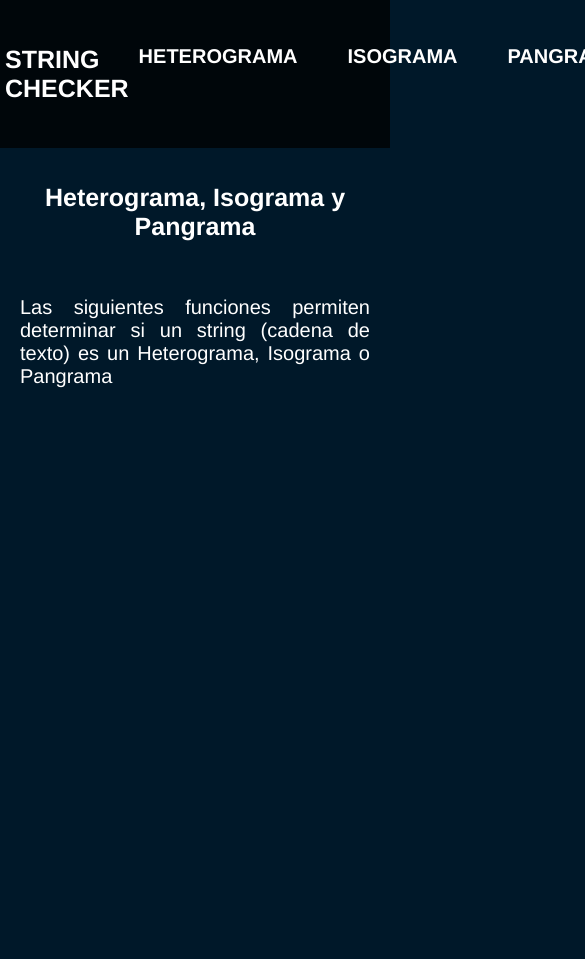
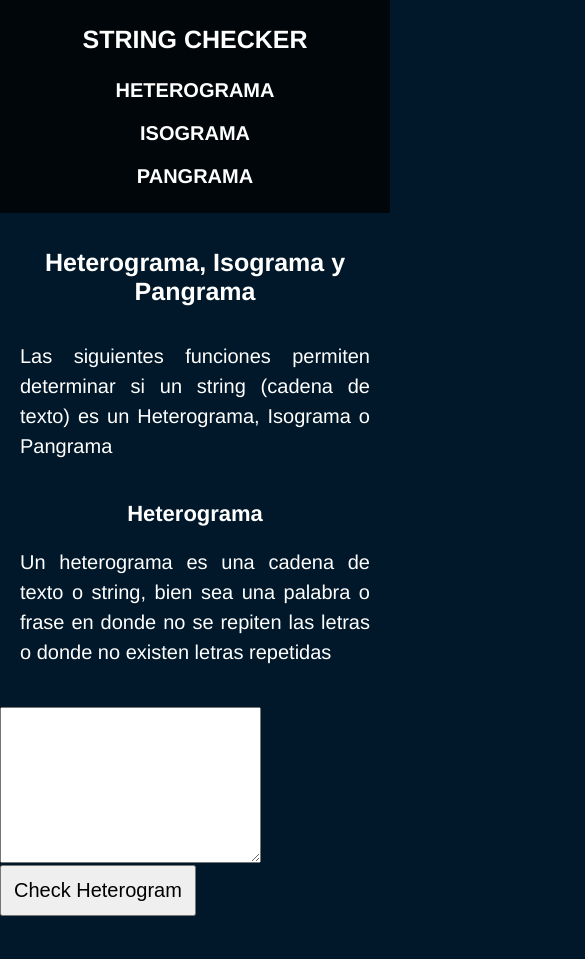
Before and after one commit to Pinto2291/heterograma-isograma-pangrama-ignacio, a plain HTML site: page index.html in a window 390 px wide. Shown: the top 959 px of the page, 585 px wide, since content can reach past the window. Before the commit the page ends 844 px from the top, so only its background shows below. Drawn offline with Linux system fonts and the light colour scheme.

Commit message:
primer algoritmo agregado js modificado, html agregado, text area agregada junto con boton para ejecutar funcion

```diff
--- a/index.html
+++ b/index.html
@@ -19,7 +19,7 @@
 
     </nav>
 
-    <div class="main">
+    <main class="main">
 
         <div class="main-description">
 
@@ -29,7 +29,17 @@
 
         </div>
 
-    </div>
+        <h3 class="title-h3">Heterograma</h3>
+
+        <p class="text-p">Un heterograma es una cadena de texto o string, bien sea una palabra o frase en donde no se repiten las letras o donde no existen letras repetidas</p>
+
+        <textarea class="text-area" name="heterogram-checker" id="heterogram-area" cols="30" rows="10"></textarea>
+
+        <button class="btn pointer" id="heterogram-button">Check Heterogram</button>
+
+        <p class="text-p" id="heterogram-result"></p>
+
+    </main>
 
     <script src="./main.js"></script>
 </body>
--- a/main.js
+++ b/main.js
@@ -1,3 +1,7 @@
+let text_area_heterogram = document.getElementById('heterogram-area');
+let button_heterogram = document.getElementById('heterogram-button');
+let heterogram_result = document.getElementById('heterogram-result');
+
 // Heterograma - un string donde las letras no se repiten ni una sola vez
 
 function isHeterogram(str) {
@@ -17,12 +21,12 @@ function isHeterogram(str) {
 
     for (let letter in count) {
         if (count[letter] > 1) {
-            repeats.push(`${letter} (${count[letter]} times)`);
+            repeats.push(`${letter} (${count[letter]} veces)`);
         }
     }
 
     if (repeats.length > 0) {
-        return `The string "${str}" is not a heterogram. The following letters repeat: ${repeats.join(", ")}.`;
+        return `La string (cadena de texto) "${str}" no es un Heterograma. Las siguientes letras se repiten: ${repeats.join(", ")}.`;
     } else {
         return `The string "${str}" is a heterogram because none of the letters repeat.`;
     }
@@ -86,27 +90,8 @@ function isPangram(str) {
 console.log(isPangram('Waltz, bad nymph, for quick jigs vexñ'))
 console.log(isPangram('hello how are you'))
 
-/*
-  function isHeterogram(str) {
-    // Create an array to store the count of each letter
-    let count = new Array(26).fill(0);
-
-    // Traverse the string and update the count of each letter
-    for (let i = 0; i < str.length; i++) {
-      // Ignore spaces and non-letter characters
-      if (str[i] !== ' ' && str[i].match(/[a-zA-Z]/)) {
-        // Convert the letter to lowercase and update the count
-        let index = str[i].toLowerCase().charCodeAt(0) - 'a'.charCodeAt(0);
-        count[index]++;
-
-        // If a letter occurs more than once, return false
-        if (count[index] > 1) {
-          return false;
-        }
-      }
+button_heterogram.addEventListener('click', () => {
+    if(text_area_heterogram.value !== ''){
+        heterogram_result.innerText = isHeterogram(text_area_heterogram.value);
     }
-
-    // If all letters occur only once, return true
-    return true;
-  }
-  */
+})
--- a/style.css
+++ b/style.css
@@ -20,7 +20,7 @@ body {
     color: var(--font-white);
 }
 
-h1, h2, h3, h4, h5, h6 {
+h1, h2, h3, h4, h5, h6, p {
     margin: 0;
     padding: 0;
 }
@@ -32,6 +32,10 @@ li {
 ul {
     margin: 0;
     padding: 0;
+}
+
+.pointer {
+    cursor: pointer;
 }
 
 /* Navegacion */
@@ -96,4 +100,42 @@ ul {
     text-align: justify;
     font-size: 2rem;
     padding: 2rem;
+    line-height: 3rem;
+    margin-bottom: 2rem;
 }
+
+/* Main description */
+
+.title-h3 {
+    font-size: 2.2rem;
+    text-align: center;
+}
+
+/* Text Area */
+
+
+/* Buttons */
+
+.btn {
+    padding: 1.2rem;
+    font-size: 2rem;
+}
+
+/* Media Queries*/
+
+@media only screen and (max-width: 1000px) {
+    .navegacion {
+        flex-direction: column;
+        align-items: center;
+        padding: 2rem;
+        gap: 1.5rem;
+    }
+
+    .navegacion-opciones {
+        flex-direction: column;
+        gap: 1rem;
+        align-items: center;
+    }
+
+
+}
```
